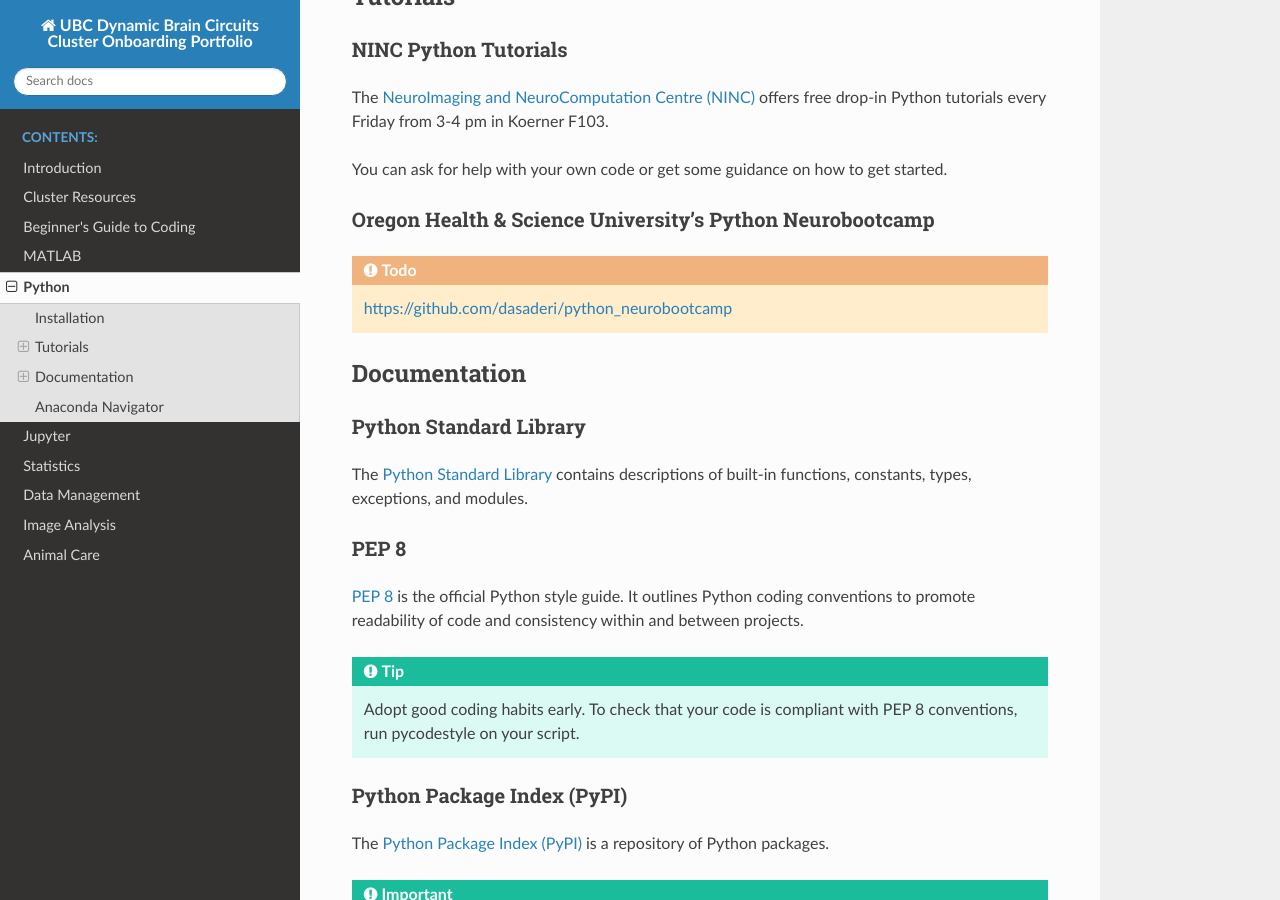
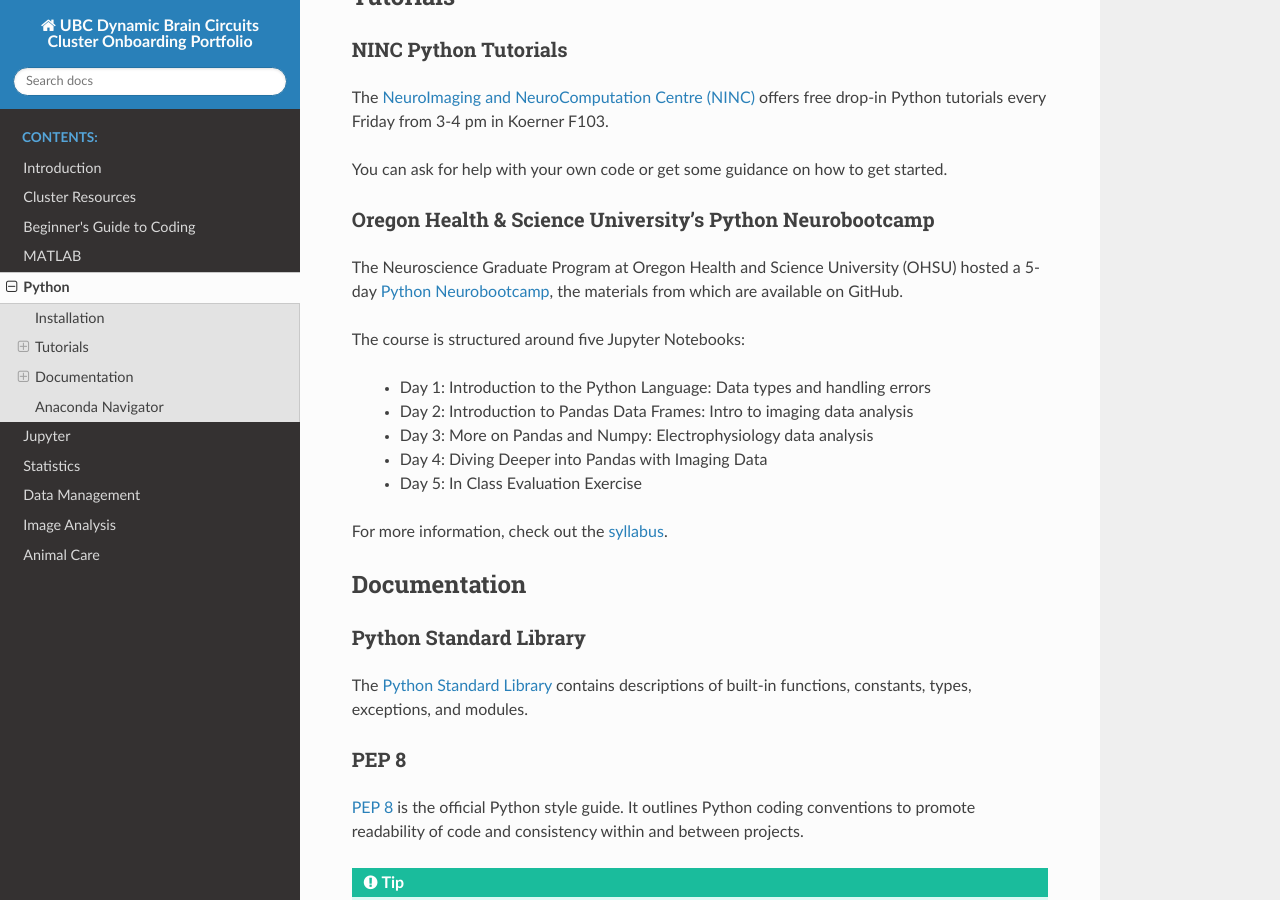
Before and after one commit to ubcbraincircuits/onboarding, a Sphinx documentation site: the page built from source/python.rst, in a window 1280 px wide and 900 px high, scrolled down 990 px. Built offline with Sphinx 7.4.7 and the Read the Docs theme 2.0.0, drawn with Linux system fonts in a browser that asks for light colours.

Commit message:
Write up Python Neurobootcamp

```diff
--- a/source/python.rst
+++ b/source/python.rst
@@ -44,8 +44,18 @@
 Oregon Health & Science University's Python Neurobootcamp
 =========================================================
 
-.. todo::
-	https://github.com/dasaderi/python_neurobootcamp
+The Neuroscience Graduate Program at Oregon Health and Science University (OHSU) hosted a 5-day `Python Neurobootcamp <https://github.com/dasaderi/python_neurobootcamp>`_,
+the materials from which are available on GitHub.
+
+The course is structured around five Jupyter Notebooks:
+
+	- Day 1: Introduction to the Python Language: Data types and handling errors
+	- Day 2: Introduction to Pandas Data Frames: Intro to imaging data analysis
+	- Day 3: More on Pandas and Numpy: Electrophysiology data analysis
+	- Day 4: Diving Deeper into Pandas with Imaging Data
+	- Day 5: In Class Evaluation Exercise
+
+For more information, check out the `syllabus <https://github.com/dasaderi/python_neurobootcamp/blob/master/NEUS640_syllabus_2018.pdf>`_.
 
 *************
 Documentation
```
